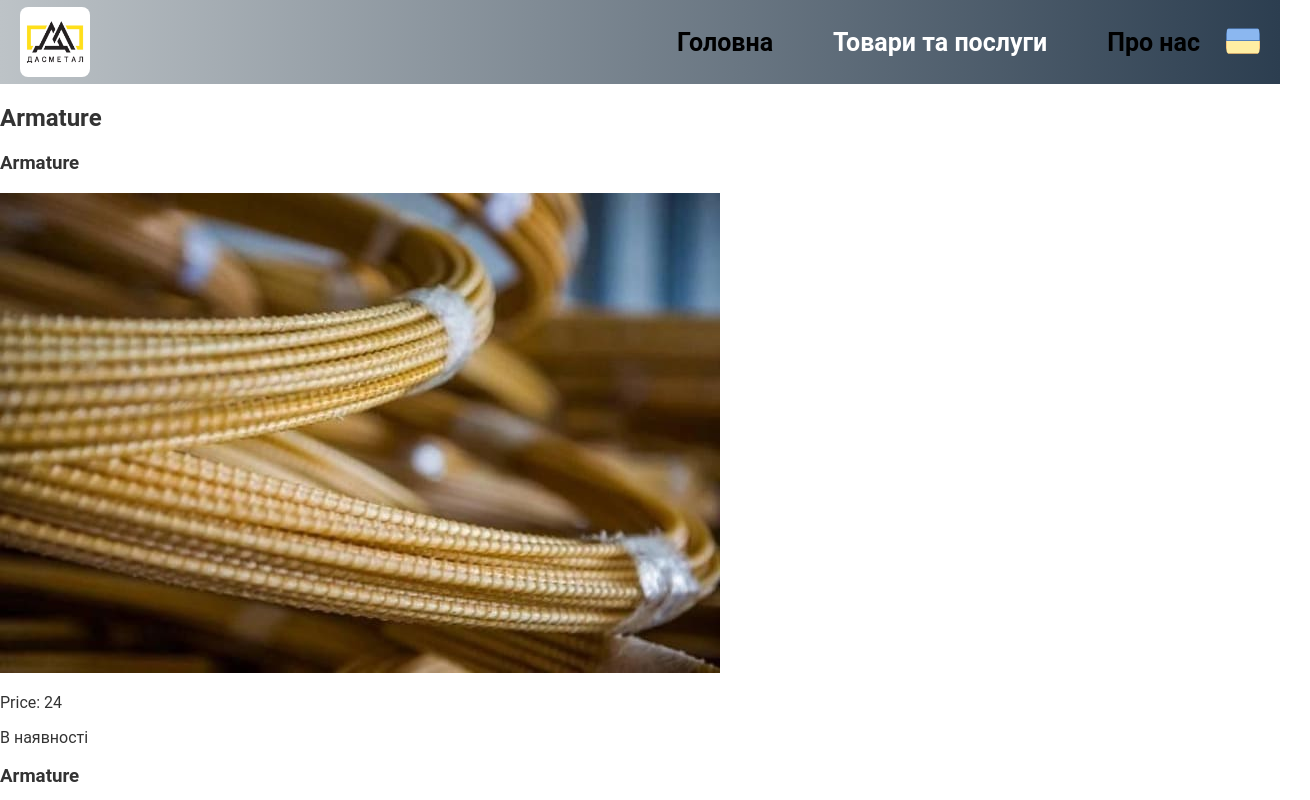
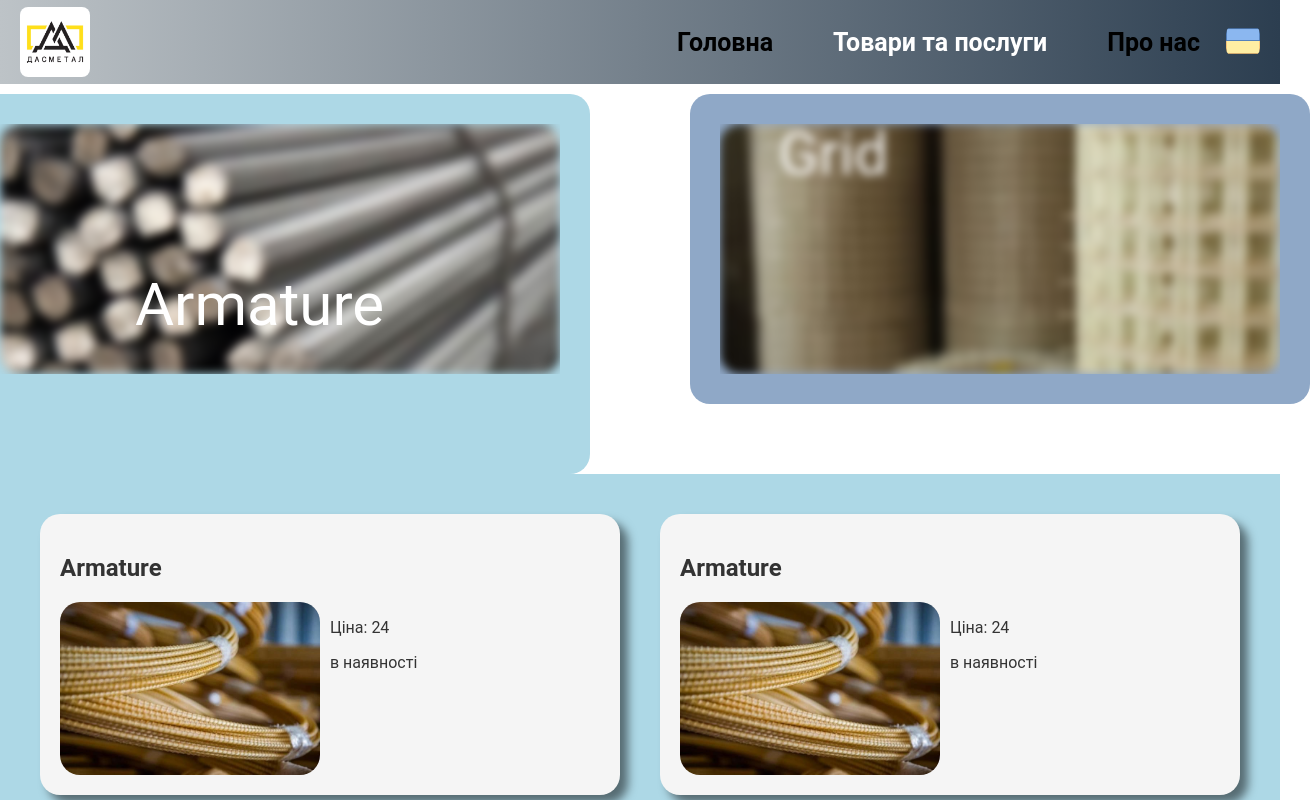
Before and after one commit to Martha-K/dasmetal, a React (Create React App) app: page /products in a window 1280 px wide. Shown: the top 800 px of the page, 1310 px wide, since content can reach past the window. Built offline with nearby package versions, Linux system fonts and the light colour scheme.

Commit message:
markup of the products page is done

```diff
--- a/src/mockProducts.js
+++ b/src/mockProducts.js
@@ -3,6 +3,34 @@ import armature from "./img/armature.jpg";
 export const mockProduct = [
   {
     armature: [
+      {
+        name: "Armature",
+        image: armature,
+        price: 24,
+        inStock: true,
+        id: "1",
+      },
+      {
+        name: "Armature",
+        image: armature,
+        price: 24,
+        inStock: true,
+        id: "2",
+      },
+      {
+        name: "Armature",
+        image: armature,
+        price: 24,
+        inStock: true,
+        id: "3",
+      },
+      {
+        name: "Armature",
+        image: armature,
+        price: 24,
+        inStock: true,
+        id: "4",
+      },
       {
         name: "Armature",
         image: armature,
--- a/src/pages/Products.tsx
+++ b/src/pages/Products.tsx
@@ -1,22 +1,66 @@
-import { Div } from "./ProductsStyles";
+import React, { useState } from "react";
+import {
+  Img,
+  CardWrapper,
+  Card,
+  ButtonWrapper,
+  ButtonContainer,
+  ButtonStyles,
+  Div,
+  ProductName,
+  CardInfoWrapper,
+  ProductWrapping,
+} from "./ProductsStyles";
 import { mockProduct } from "../mockProducts";
 
 export const Products = () => {
+  const [isArmature, setIsArmature] = useState(true);
+  console.log("isArmature", isArmature);
+  const armatureSelect = () => {
+    !isArmature && setIsArmature(true);
+  };
+  const gridSelect = () => {
+    isArmature && setIsArmature(false);
+  };
+
   return (
-    <Div>
-      {mockProduct?.map((el) => (
-        <div key={Object.keys(el)[0]}>
-          <h2>{(el?.armature || el?.grid)?.[0]?.name}</h2>
-          {(el?.armature || el?.grid).map((el) => (
-            <div key={el.name}>
-              <h3>{el.name}</h3>
-              <img src={el.image} alt="product" />
-              <p>Price: {el.price}</p>
-              {el.inStock && <p>В наявності</p>}
-            </div>
-          ))}
-        </div>
-      ))}
-    </Div>
+    <div>
+      <ButtonContainer>
+        <ButtonStyles data-active={isArmature}>
+          <Div>
+            <ButtonWrapper
+              onClick={armatureSelect}
+              data-image="armature"
+            ></ButtonWrapper>
+            <ProductName>Armature</ProductName>
+          </Div>
+        </ButtonStyles>
+        <ButtonStyles data-active={!isArmature}>
+          <Div>
+            <ButtonWrapper onClick={gridSelect} data-image="grid">
+              <ProductName>Grid</ProductName>
+            </ButtonWrapper>
+          </Div>
+        </ButtonStyles>
+      </ButtonContainer>
+      <ProductWrapping>
+        {mockProduct?.map((el) => (
+          <CardWrapper>
+            {el[isArmature ? "armature" : "grid"]?.map((item) => (
+              <Card key={item.id}>
+                <h2>{item.name}</h2>
+                <CardInfoWrapper>
+                  <Img src={item.image} />
+                  <div>
+                    <p>Ціна: {item.price}</p>
+                    <p>{item.inStock ? "в наявності" : "немає в наявності"}</p>
+                  </div>
+                </CardInfoWrapper>
+              </Card>
+            ))}
+          </CardWrapper>
+        ))}
+      </ProductWrapping>
+    </div>
   );
 };
--- a/src/pages/ProductsStyles.js
+++ b/src/pages/ProductsStyles.js
@@ -1,5 +1,117 @@
 import styled from "styled-components";
+import slide3 from "../img/slide3.jpg";
+import slide from "../img/slide.jpg";
+
+export const ButtonWrapper = styled.div`
+  position: relative;
+  background-image: ${(props) =>
+    props["data-image"] === "armature" ? `url(${slide3})` : `url(${slide})`};
+  width: 560px;
+  height: 250px;
+  display: flex;
+  justify-content: center;
+  align-items: center;
+  border-radius: 20px;
+  filter: blur(5px);
+`;
 
 export const Div = styled.div`
-  /* background-color: blue; */
+  overflow: hidden;
 `;
+
+export const ProductName = styled.p`
+  position: absolute;
+  font-size: 60px;
+  right: 70%;
+  bottom: 50%;
+  color: white;
+`;
+
+export const ButtonStyles = styled.div`
+  /* background-color: #8fa8c7; */
+  border-radius: 20px;
+  padding: 30px;
+  padding-bottom: ${(props) => (props["data-active"] ? "100px" : "30px")};
+  background-color: ${(props) =>
+    props["data-active"] ? "lightblue" : "#8fa8c7"};
+     transition: all 0.3s ease-in-out;
+
+
+&:hover {
+  transform: scale(1.02);
+  box-shadow: 20px 20px 10px rgba(0, 0, 0, 0.5);
+}
+`;
+
+export const ButtonContainer = styled.div`
+  display: flex;
+  margin-top: 10px;
+  gap: 100px;
+  justify-content: center;
+  align-items: start;
+`;
+
+export const Img = styled.img`
+  width: 260px;
+  border-radius: 20px;
+
+  @media (max-width: 550px) {
+    width: 160px;
+  }
+`;
+
+export const ProductWrapping = styled.div`
+  background-color: lightblue;
+  padding: 40px;
+`;
+
+export const CardInfoWrapper = styled.div`
+  display: flex;
+  gap: 10px;
+
+  @media (max-width: 400px) {
+    display: flex;
+    flex-direction: column;
+    align-items: center;
+    padding: 0 10%;
+  }
+`;
+
+export const CardWrapper = styled.div`
+  display: grid;
+  grid-template-columns: repeat(auto-fill, minmax(400px, 0.75fr));
+  grid-gap: 40px;
+
+  @media (max-width: 900px) {
+    display: flex;
+    flex-direction: column;
+    align-items: center;
+    padding: 0 10%;
+  }
+`;
+
+export const Card = styled.div`
+  margin: 0;
+  padding: 20px;
+  background-color: #f5f5f5;
+  box-shadow: 8px 8px 10px rgba(0, 0, 0, 0.5);
+  border-radius: 20px;
+  transition: all 0.3s ease-in-out;
+
+
+  &:hover {
+    transform: scale(1.02);
+    box-shadow: 20px 20px 10px rgba(0, 0, 0, 0.5);
+  }
+
+  @media (max-width: 900px) {
+    max-width: 650px;
+    width: 100%;
+  }
+  @media (max-width: 400px) {
+    display: flex;
+    flex-direction: column;
+    align-items: center;
+    padding: 0 10%;
+  }
+`;
--- a/src/pages/aboutUsStyles.js
+++ b/src/pages/aboutUsStyles.js
@@ -26,13 +26,13 @@ export const Div = styled.div`
   margin: 0 auto;
   padding: 20px;
   background-color: #f5f5f5;
-  box-shadow: 8px 8px 10px rgba(0, 0, 0, 0.5); /* 8px вправо, 8px вниз, 30px розмиття */
+  box-shadow: 8px 8px 10px rgba(0, 0, 0, 0.5);
   border-radius: 20px;
   transition: all 0.3s ease-in-out;
   margin-bottom: 40px;
 
   &:hover {
     transform: scale(1.02);
-    box-shadow: 20px 20px 10px rgba(0, 0, 0, 0.5); /* При наведенні велика тінь */
+    box-shadow: 20px 20px 10px rgba(0, 0, 0, 0.5);
   }
 `;
```
